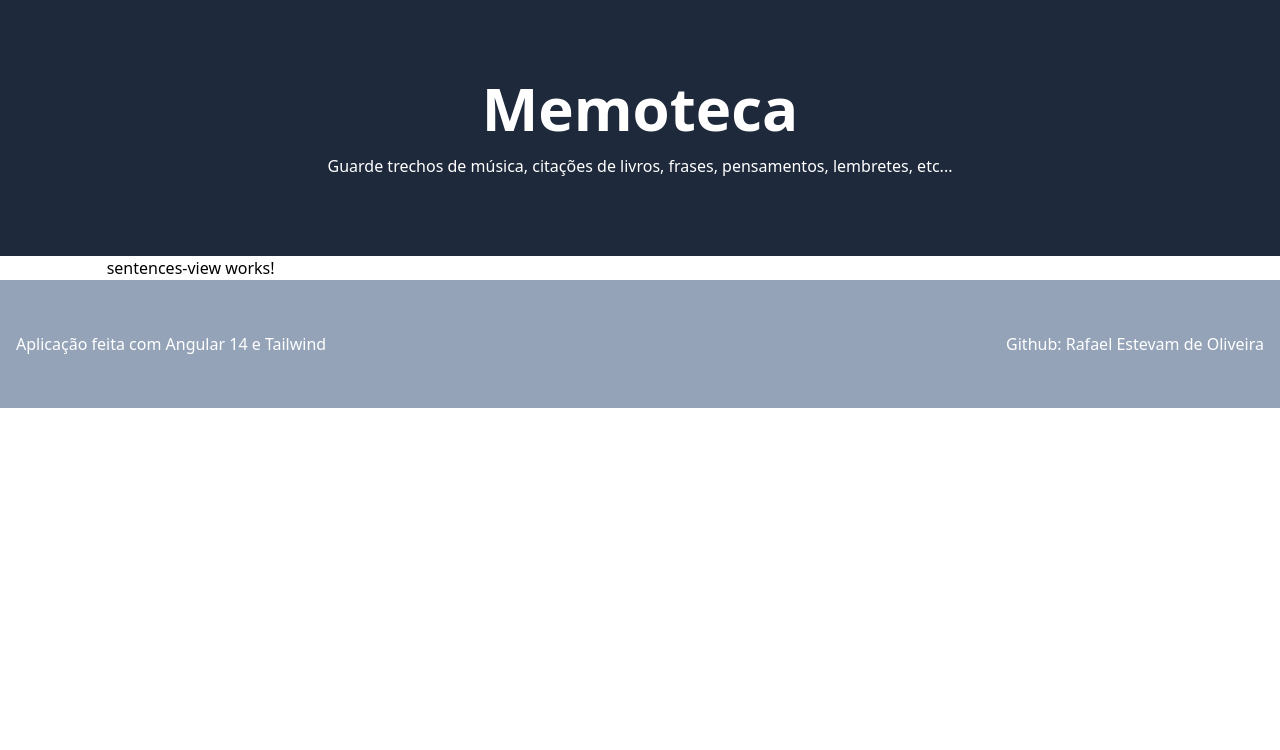
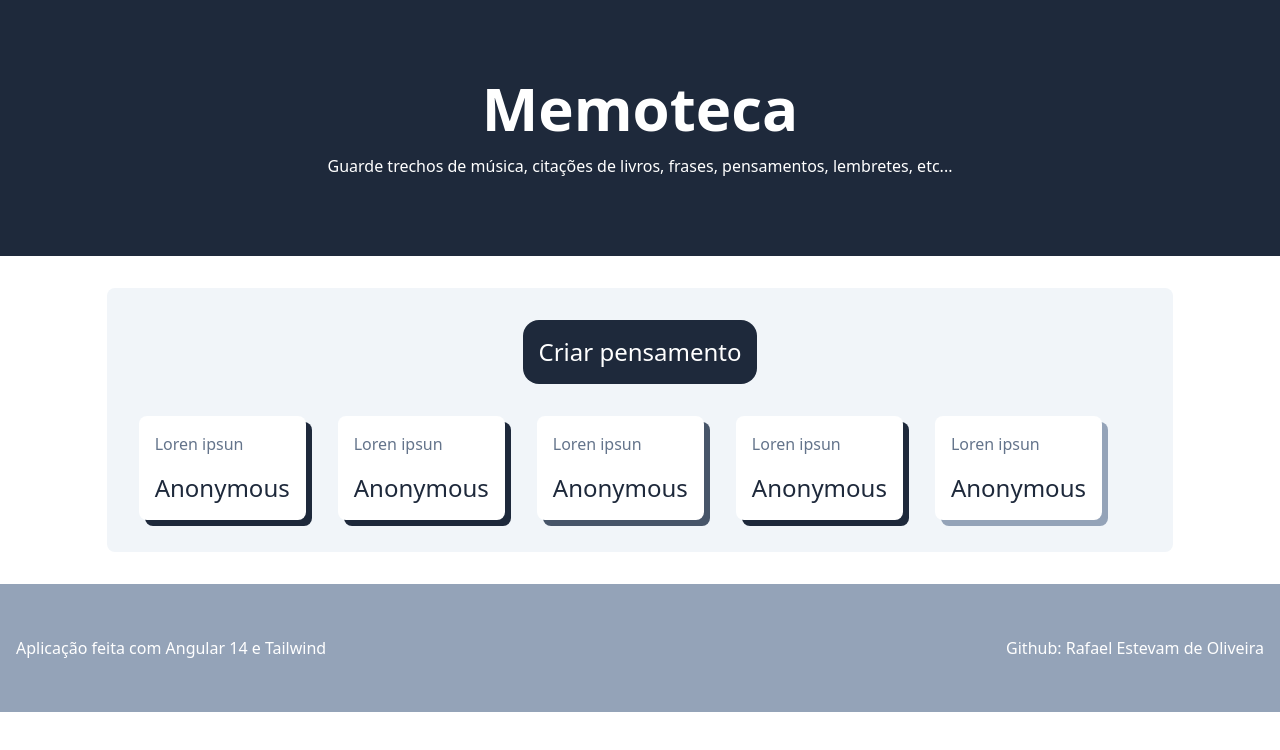
Before and after one commit to RafaelEstevam/memoteca, an Angular app: page / in a window 1280 px wide. Shown: the top 750 px of the page. Built offline with nearby package versions, Linux system fonts and the light colour scheme.

Commit message:
Submit HTML

```diff
--- a/src/app/app.component.html
+++ b/src/app/app.component.html
@@ -1,7 +1,6 @@
 <app-header></app-header>
 <main class="w-full">
     <div class="w-10/12 my-0 mx-auto">
-        <!-- <app-form></app-form> -->
         <router-outlet></router-outlet>
     </div>
 </main>
--- a/src/app/components/card/card.component.html
+++ b/src/app/components/card/card.component.html
@@ -1,6 +1,6 @@
 <div
-    class="flex flex-col gap-4 p-4 w-full rounded-lg pr-4 pb-4 bg-white"
-    [ngClass]="type === 1 ? 'shadow-[6px_6px_0px_#1e293b]' : type === 2 ? 'shadow-[6px_6px_0px_#475569]' : 'shadow-[6px_6px_0px_#94a3b8]'"
+    class="flex flex-col gap-4 p-4 max-w-2xl rounded-lg pr-4 pb-4 bg-white"
+    [ngClass]="setClassCard(type)"
 >
     <p class="text-slate-500">{{sentence}}</p>
     <h3 class="text-2xl text-slate-800">{{autor}}</h3>
--- a/src/app/components/card/card.component.ts
+++ b/src/app/components/card/card.component.ts
@@ -7,9 +7,20 @@ import { Component, Input, OnInit } from '@angular/core';
 })
 export class CardComponent implements OnInit {
 
-  @Input() sentence = ""
-  @Input() autor = ""
-  @Input() type = 1
+  @Input() sentence = "Loren Ipsun"
+  @Input() autor = "Anonymous"
+  @Input() type = '1'
+
+  setClassCard(type: string) {
+    switch (type){
+      case '1':
+        return 'shadow-[6px_6px_0px_#1e293b]'
+      case '2':
+        return 'shadow-[6px_6px_0px_#475569]'
+      default:
+        return 'shadow-[6px_6px_0px_#94a3b8]'
+    }
+  }
 
   constructor() {
   }
--- a/src/app/components/form/form.component.html
+++ b/src/app/components/form/form.component.html
@@ -25,28 +25,28 @@
                     <input type="radio" [(ngModel)]="form.model" name="model" value="1" />
                     <span class="text-lg text-slate-800">Opção 1</span>
                 </div>
-                <app-card [type]="1" [autor]="form.author" [sentence]="form.sentence"></app-card>
+                <app-card type="1" [autor]="form.author" [sentence]="form.sentence"></app-card>
             </div>
             <div class="flex flex-col gap-4 items-center">
                 <div class="flex items-center gap-2">
                     <input type="radio" [(ngModel)]="form.model" name="model" value="2" />
                     <span class="text-lg text-slate-800">Opção 2</span>
                 </div>
-                <app-card [type]="2" [autor]="form.author" [sentence]="form.sentence"></app-card>
+                <app-card type="2" [autor]="form.author" [sentence]="form.sentence"></app-card>
             </div>
             <div class="flex flex-col gap-4 items-center">
                 <div class="flex items-center gap-2">
                     <input type="radio" [(ngModel)]="form.model" name="model" value="3" />
                     <span class="text-lg text-slate-800">Opção 3</span>
                 </div>
-                <app-card [type]="3" [autor]="form.author" [sentence]="form.sentence"></app-card>
+                <app-card type="3" [autor]="form.author" [sentence]="form.sentence"></app-card>
             </div>
         </div>
 
         <hr/>
 
         <div class="flex gap-4 justify-center">
-            <button (click)="handleClear()" class="p-4 text-2xl rounded-2xl text-slate-800 border-solid border-2 border-slate-800">Cancelar</button>
+            <button routerLink="/" (click)="handleClear()" class="p-4 text-2xl rounded-2xl text-slate-800 border-solid border-2 border-slate-800">Cancelar</button>
             <button type="submit" class="p-4 text-2xl rounded-2xl bg-slate-800 text-white border-0">Salvar pensamento</button>
         </div>
 
--- a/src/app/components/form/form.component.ts
+++ b/src/app/components/form/form.component.ts
@@ -1,4 +1,5 @@
 import { Component, OnInit } from '@angular/core';
+import { RouterLink } from '@angular/router';
 
 @Component({
   selector: 'app-form',
--- a/src/app/pages/sentences-view/sentences-view.component.html
+++ b/src/app/pages/sentences-view/sentences-view.component.html
@@ -1 +1,20 @@
-<p>sentences-view works!</p>
+<div class="flex flex-col gap-8 p-8 my-8 rounded-lg w-100 bg-slate-100">
+    <div class="flex gap-4 justify-center">
+        <button routerLink="/sentence" class="p-4 text-2xl rounded-2xl bg-slate-800 text-white border-0">Criar pensamento</button>
+    </div>
+
+    <div *ngIf="sentences.length === 0">
+        <p class="text-lg text-center">Ainda não há pensamentos para mostrar.</p>
+    </div>
+
+    <div class="flex gap-8 w-100 flex-wrap">
+        <div *ngFor="let item of sentences">
+            <app-card
+                autor="{{item.author}}"
+                type="{{item.type}}"
+                sentence="{{item.sentence}}"
+            >
+            </app-card>
+        </div>
+    </div>
+</div>
--- a/src/app/pages/sentences-view/sentences-view.component.ts
+++ b/src/app/pages/sentences-view/sentences-view.component.ts
@@ -1,4 +1,10 @@
 import { Component, OnInit } from '@angular/core';
+
+interface sentenceProps {
+  author: string,
+  sentence: string,
+  type: '1' | '2' | '3'
+}
 
 @Component({
   selector: 'app-sentences-view',
@@ -7,7 +13,17 @@ import { Component, OnInit } from '@angular/core';
 })
 export class SentencesViewComponent implements OnInit {
 
-  constructor() { }
+  sentences: sentenceProps[] = [];
+
+  constructor() {
+    this.sentences = [
+      {type: '1', sentence: 'Loren ipsun', author: 'Anonymous'},
+      {type: '1', sentence: 'Loren ipsun', author: 'Anonymous'},
+      {type: '2', sentence: 'Loren ipsun', author: 'Anonymous'},
+      {type: '1', sentence: 'Loren ipsun', author: 'Anonymous'},
+      {type: '3', sentence: 'Loren ipsun', author: 'Anonymous'}
+    ]
+  }
 
   ngOnInit(): void {
   }
```
